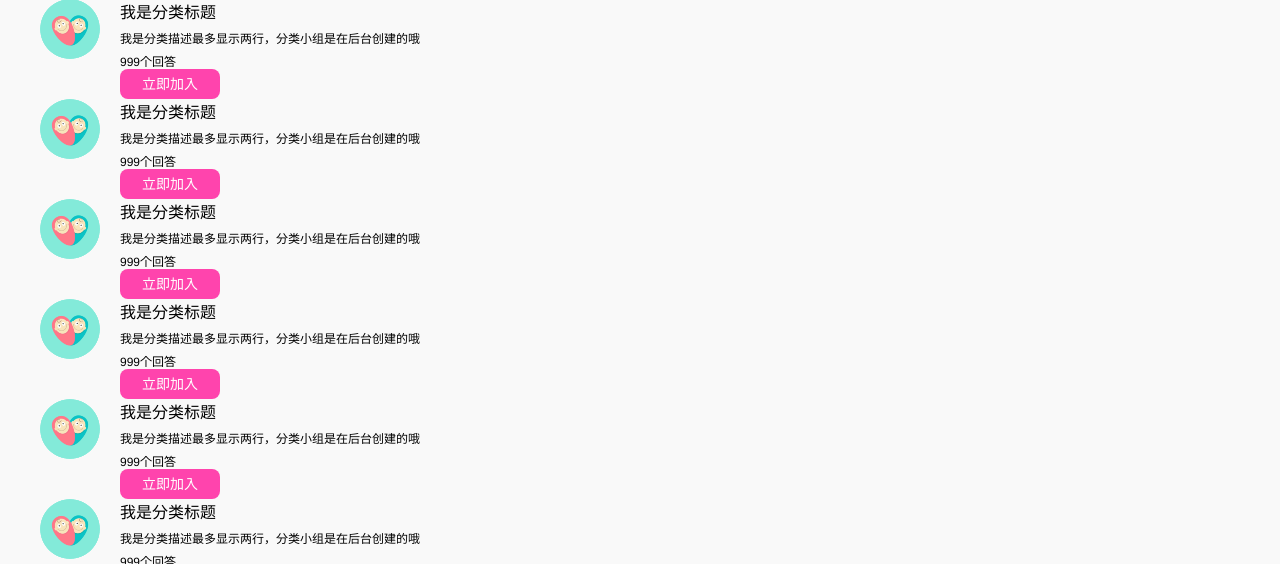
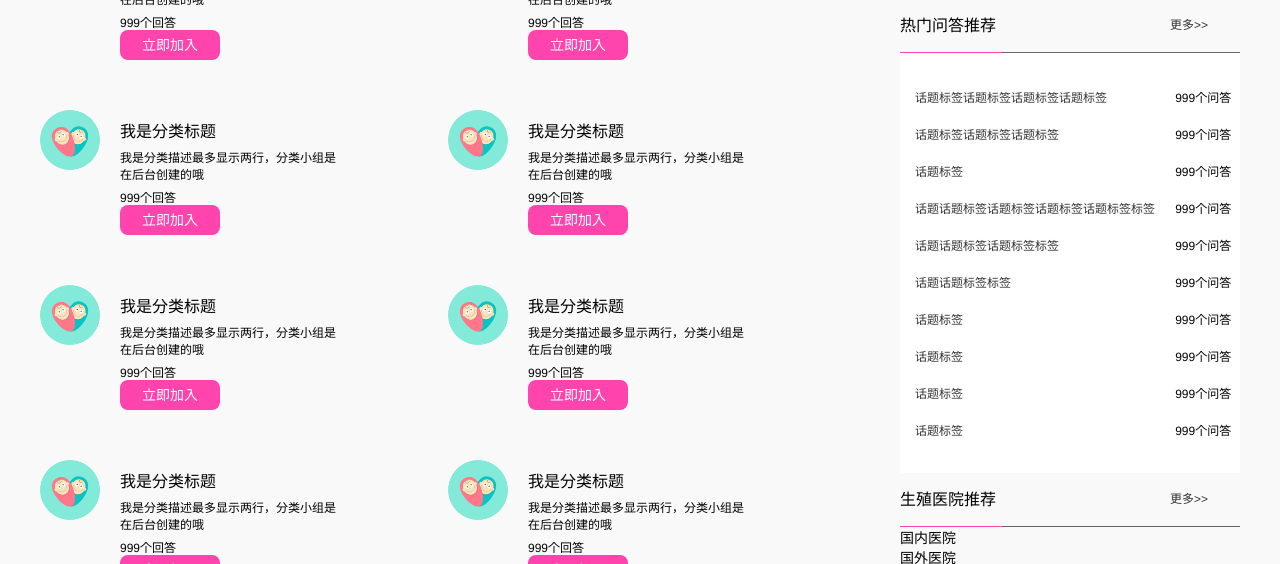
Before and after one commit to xiaohanxxx/yuerweb, a Django app: page /taolun/topost/ in a window 1280 px wide. Shown: the part 648-1212 px from the top of the page. Run offline with Django 3.2, Linux system fonts and the light colour scheme; data that the repository does not hold is empty; some libraries are stand-ins or nearby versions.

Commit message:
css 冲突 已解决

```diff
--- a/static/css/css.css
+++ b/static/css/css.css
@@ -727,3 +727,11 @@ color: #666; font-size: 12px; }
 .leftslists{ float: left; }
 .leftslists{}
 .guanzhus{  border: 1px solid #fff; color: #fff; cursor: pointer; border-radius: 50px; width:80px; height: 25px; line-height: 25px; text-align: center; position: absolute; left: 567px; top: 90px; }
+.hzwdleftse{ overflow: hidden; width: 835px; float: left; }
+.hzwdleftse h3{ margin-top: 8px; }
+.hzwdleftse ul{ overflow: hidden; width: 100%; margin-top: 15px; }
+.allList{color: #ff44ad; border-bottom: 1px solid #ff44ad;}
+.hzwdleftse ul li{float: left; margin: 0 20px; cursor: pointer;}
+
+.hzwdleftse ol{ overflow: hidden; width: 100%; }
+.hzwdleftse ol li{float: left;  overflow: hidden; margin: 25px 108px 25px 0;}
--- a/template/huzhuwenda.html
+++ b/template/huzhuwenda.html
@@ -48,7 +48,7 @@
                 <div class="listswenda">
                     <ul>
                         <li ms-repeat-el='datasfsa'>
-                            <div class="tuxiangimgs" style="float: left;"><a href=""><img ms-attr-src='/media/{el.user.head}'></a>
+                            <div class="tuxiangimgs" style="float: left;"><a href=""><img ms-attr-src='/media/{el.user.head}' width="230" height="160"></a>
                             </div>
                             <div class="floafright" style="float: left;">
                                 <a ms-attr-href="/taolun/posting/?pid={el.id}" class="xuanfugh">
```
